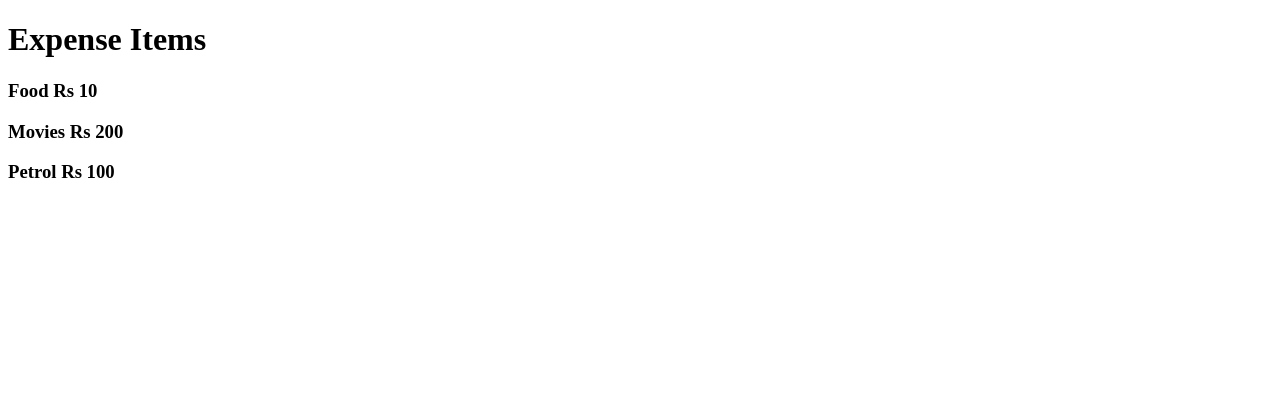
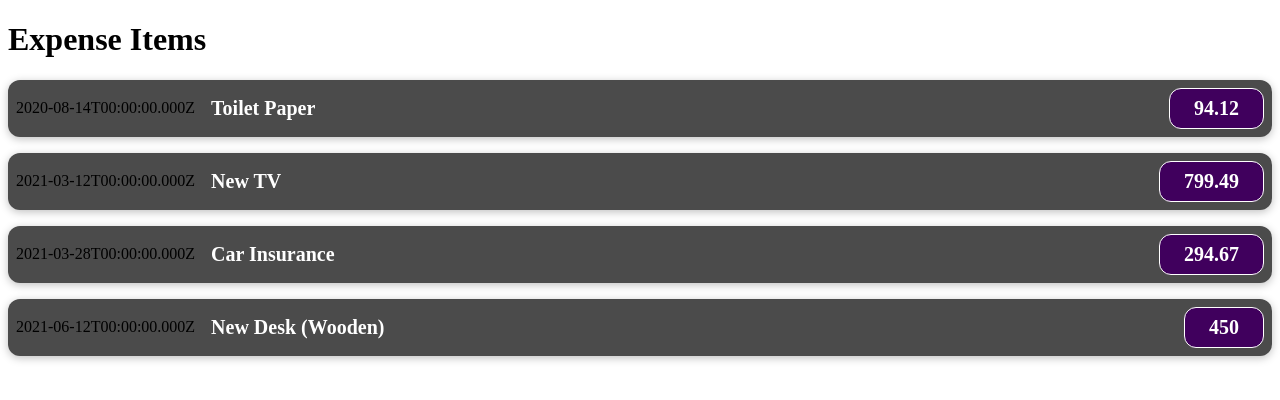
Before and after one commit to aadi-thedevguy/react-Expense-Tracker, a React (Vite) app: page / in a window 1280 px wide. Shown: the top 400 px of the page. Built offline with nearby package versions, Linux system fonts and the light colour scheme.

Commit message:
looping and passing props

```diff
--- a/src/App.css
+++ b/src/App.css
@@ -1,3 +1,56 @@
-main {
+.expense-item {
+  display: flex;
+  justify-content: space-between;
+  align-items: center;
+  box-shadow: 0 2px 8px rgba(0, 0, 0, 0.25);
+  padding: 0.5rem;
+  margin: 1rem 0;
+  border-radius: 12px;
+  background-color: #4b4b4b;
+}
 
+.expense-item__description {
+  display: flex;
+  flex-direction: column;
+  gap: 1rem;
+  align-items: flex-end;
+  flex-flow: column-reverse;
+  justify-content: flex-start;
+  flex: 1;
 }
+
+.expense-item h2 {
+  color: #3a3a3a;
+  font-size: 1rem;
+  flex: 1;
+  margin: 0 1rem;
+  color: white;
+}
+
+.expense-item__price {
+  font-size: 1rem;
+  font-weight: bold;
+  color: white;
+  background-color: #40005d;
+  border: 1px solid white;
+  padding: 0.5rem;
+  border-radius: 12px;
+}
+
+@media (min-width: 580px) {
+  .expense-item__description {
+    flex-direction: row;
+    align-items: center;
+    justify-content: flex-start;
+    flex: 1;
+  }
+
+  .expense-item__description h2 {
+    font-size: 1.25rem;
+  }
+
+  .expense-item__price {
+    font-size: 1.25rem;
+    padding: 0.5rem 1.5rem;
+  }
+}
--- a/src/App.jsx
+++ b/src/App.jsx
@@ -2,10 +2,39 @@
 import ExpenseItem from './components/ExpenseItem'
 
 export default function App() {
+  const expenses = [
+    {
+      id: 'e1',
+      title: 'Toilet Paper',
+      amount: 94.12,
+      date: new Date(2020, 7, 14),
+    },
+    { id: 'e2', title: 'New TV', amount: 799.49, date: new Date(2021, 2, 12) },
+    {
+      id: 'e3',
+      title: 'Car Insurance',
+      amount: 294.67,
+      date: new Date(2021, 2, 28),
+    },
+    {
+      id: 'e4',
+      title: 'New Desk (Wooden)',
+      amount: 450,
+      date: new Date(2021, 5, 12),
+    },
+  ];
+
   return (
     <main>
       <h1>Expense Items</h1>
-      <ExpenseItem />
+      {
+        expenses.map(expense => (
+          <ExpenseItem key={expense.id}
+          title= {expense.title}
+          amount={expense.amount}
+          date={expense.date} />
+        ))
+      }
     </main>
   )
 }
--- a/src/components/ExpenseItem.jsx
+++ b/src/components/ExpenseItem.jsx
@@ -1,13 +1,14 @@
 import React from "react";
 
-const ExpenseItem = () => {
+const ExpenseItem = ({amount,date,title}) => {
+
   return (
-    <div>
-      <h3>Food Rs 10</h3>
-      <h3>Movies Rs 200</h3>
-      <h3>
-        Petrol Rs 100
-      </h3>
+    <div className="expense-item">
+      <div>{date.toISOString()}</div>
+      <div className="expense-item__description">
+         <h2>{title}</h2>
+        <div className="expense-item__price">{amount}</div>
+      </div>
     </div>
   )
 }
```
